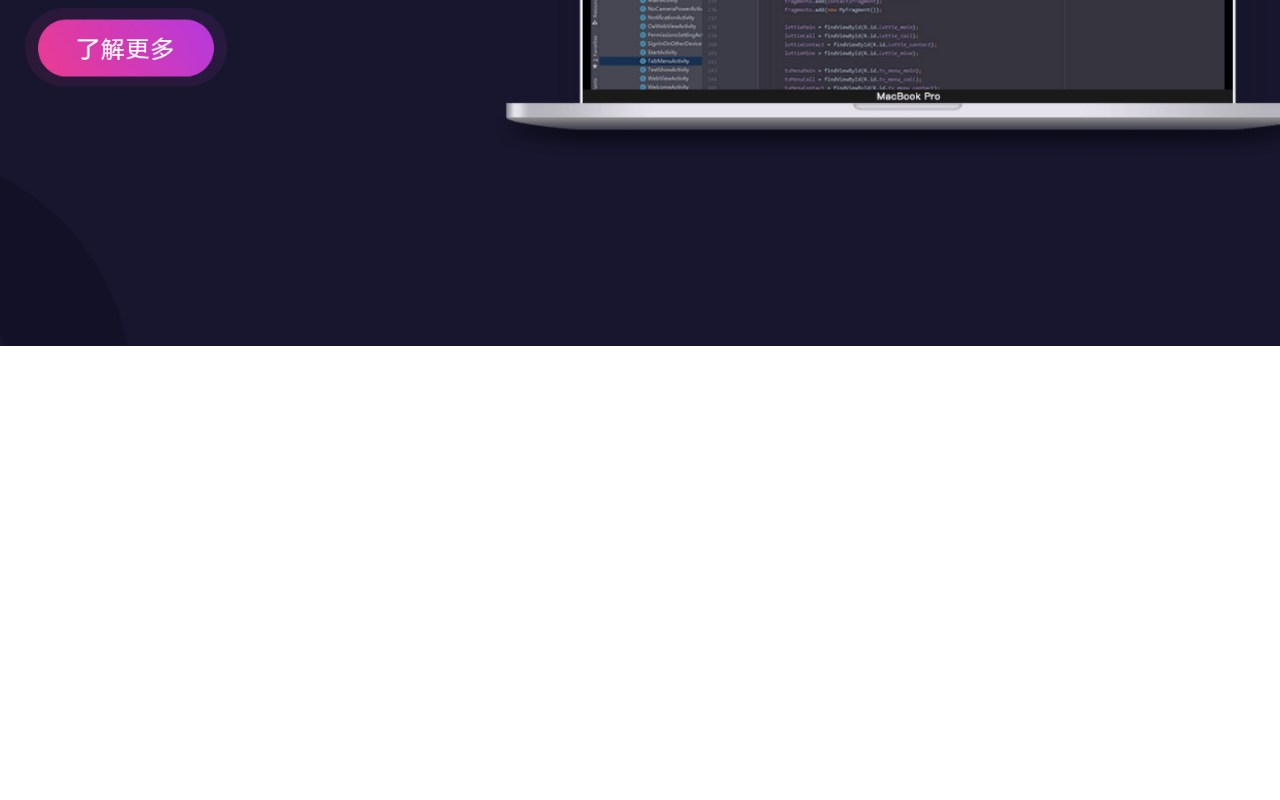
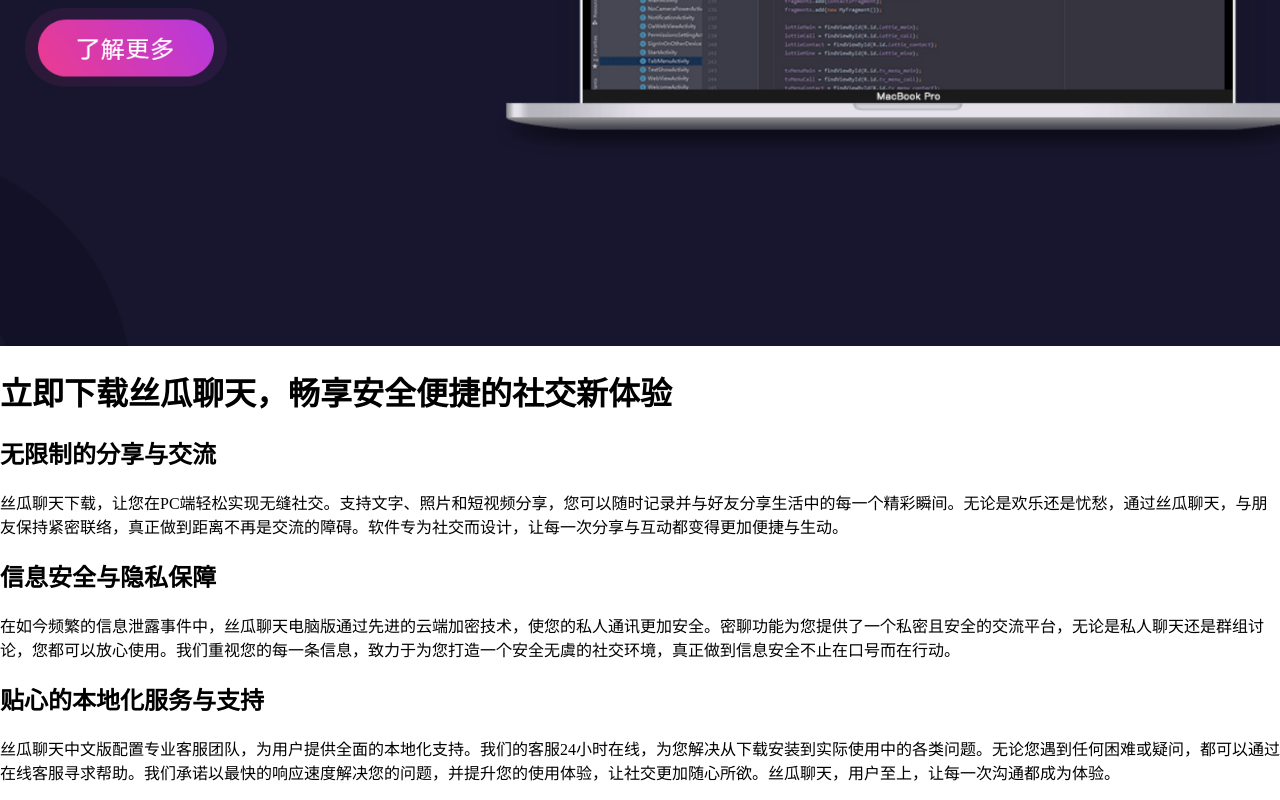
Before and after one commit to Beingfan/sigua-seo, a website: page index.html in a window 1280 px wide. Shown: the part 5990-6790 px from the top of the page. Before the commit the page ends 6336 px from the top, so only its background shows below. Drawn offline with Linux system fonts and the light colour scheme.

Commit message:
index.html

```diff
--- a/index.html
+++ b/index.html
@@ -1,7 +1,8 @@
 
 <html>
 <head>
-    <title>社区</title>
+     <meta name="description" content="下载丝瓜聊天电脑版，享受安全的社交互动，提供云端加密，支持文字、图片、视频分享，专业客服助力畅聊无忧。">
+    <title>丝瓜聊天下载：安全加密的社交应用</title>
     <meta http-equiv="Content-Type" content="text/html; charset=utf-8">
     <style>
         body, html {
@@ -37,6 +38,16 @@
 	<img src="images/img__18.jpg" alt="">
 	<img src="images/img__19.jpg" alt="">
 	<img src="images/img__20.jpg" alt="">
+	<h1>立即下载丝瓜聊天，畅享安全便捷的社交新体验</h1>
+	<h2>无限制的分享与交流</h2>
+    <p>丝瓜聊天下载，让您在PC端轻松实现无缝社交。支持文字、照片和短视频分享，您可以随时记录并与好友分享生活中的每一个精彩瞬间。无论是欢乐还是忧愁，通过丝瓜聊天，与朋友保持紧密联络，真正做到距离不再是交流的障碍。软件专为社交而设计，让每一次分享与互动都变得更加便捷与生动。</p>
+
+    <h2>信息安全与隐私保障</h2>
+    <p>在如今频繁的信息泄露事件中，丝瓜聊天电脑版通过先进的云端加密技术，使您的私人通讯更加安全。密聊功能为您提供了一个私密且安全的交流平台，无论是私人聊天还是群组讨论，您都可以放心使用。我们重视您的每一条信息，致力于为您打造一个安全无虞的社交环境，真正做到信息安全不止在口号而在行动。</p>
+
+    <h2>贴心的本地化服务与支持</h2>
+    <p>丝瓜聊天中文版配置专业客服团队，为用户提供全面的本地化支持。我们的客服24小时在线，为您解决从下载安装到实际使用中的各类问题。无论您遇到任何困难或疑问，都可以通过在线客服寻求帮助。我们承诺以最快的响应速度解决您的问题，并提升您的使用体验，让社交更加随心所欲。丝瓜聊天，用户至上，让每一次沟通都成为体验。</p>
+
 
 </body>
 </html>
```
